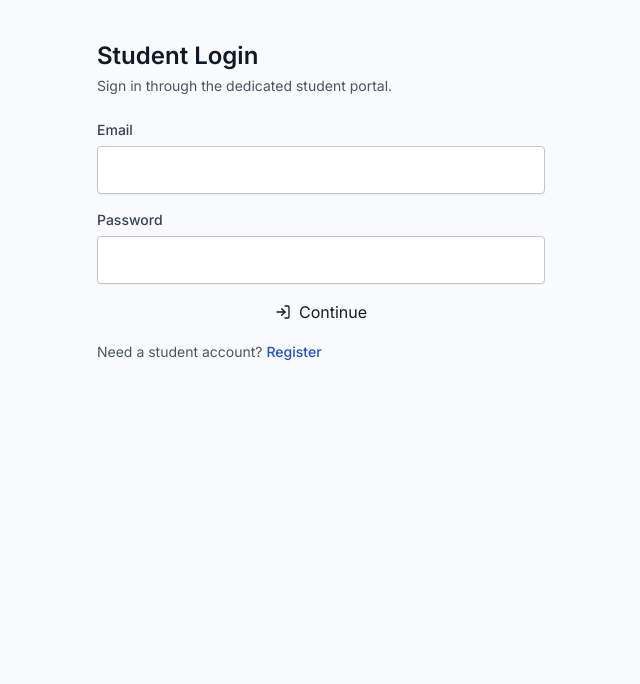
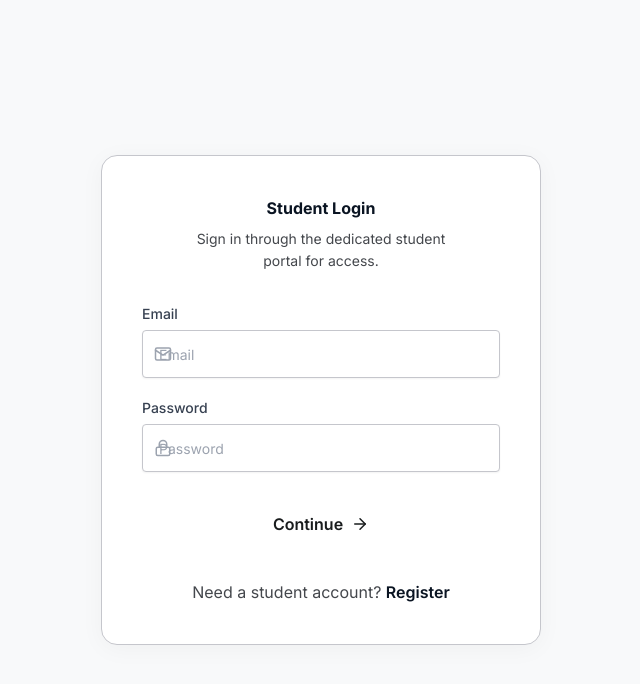
Before and after one commit to abinkr/smart-campus-complaints, a React (Vite) app in the folder frontend/: page /login in a window 1280 px wide. Shown: the top 684 px of the page, without its empty margins (319-959 px from the left). Built offline with nearby package versions, Linux system fonts and the light colour scheme; no server answers.

Commit message:
feat: redesign student login and verify identity screens
- Implement minimalist UI from Stitch mockups
- Add icon support to Input component
- Create OtpInput component for 6-digit verification code

```diff
--- a/frontend/src/components/ui/Input.jsx
+++ b/frontend/src/components/ui/Input.jsx
@@ -12,18 +12,28 @@ const Input = forwardRef(function Input(
   ref
 ) {
   const Element = as;
+  const Icon = props.icon;
 
   return (
     <div className="space-y-1.5">
       <label htmlFor={id} className="block text-sm font-medium text-gray-700">
         {label}
       </label>
-      <Element
-        id={id}
-        ref={ref}
-        className={`input-base ${as === 'textarea' ? 'min-h-[112px]' : ''} ${className}`}
-        {...props}
-      />
+      <div className="relative">
+        {Icon && (
+          <div className="pointer-events-none absolute inset-y-0 left-0 flex items-center pl-3 text-gray-400">
+            <Icon size={18} />
+          </div>
+        )}
+        <Element
+          id={id}
+          ref={ref}
+          className={`input-base ${as === 'textarea' ? 'min-h-[112px]' : ''} ${
+            Icon ? 'pl-10' : ''
+          } ${className}`}
+          {...props}
+        />
+      </div>
       {error ? <p className="text-xs text-red-600">{error}</p> : null}
     </div>
   );
--- /dev/null
+++ b/frontend/src/components/ui/OtpInput.jsx
@@ -0,0 +1,120 @@
+import { forwardRef, useEffect, useRef, useState } from 'react';
+
+const OtpInput = forwardRef(function OtpInput(
+  { id, label, error, onChange, value = '', length = 6, ...props },
+  ref
+) {
+  const [digits, setDigits] = useState(Array(length).fill(''));
+  const inputRefs = useRef([]);
+
+  // Sync internal state with external value
+  useEffect(() => {
+    const newDigits = (value || '').split('').slice(0, length);
+    while (newDigits.length < length) newDigits.push('');
+    setDigits(newDigits);
+  }, [value, length]);
+
+  const triggerChange = (newDigits) => {
+    const newValue = newDigits.join('');
+    if (onChange) {
+      // Mock an event object for react-hook-form
+      onChange({ target: { value: newValue } });
+    }
+  };
+
+  const handleKeyDown = (index, e) => {
+    if (e.key === 'Backspace') {
+      if (!digits[index] && index > 0) {
+        inputRefs.current[index - 1].focus();
+      }
+    }
+  };
+
+  const handleChange = (index, e) => {
+    const val = e.target.value;
+    if (!/^\d*$/.test(val)) return; // Only allow digits
+
+    const newDigits = [...digits];
+
+    // Handle paste of multiple characters
+    if (val.length > 1) {
+      const pastedDigits = val.split('').slice(0, length - index);
+      for (let i = 0; i < pastedDigits.length; i++) {
+        newDigits[index + i] = pastedDigits[i];
+      }
+      setDigits(newDigits);
+      triggerChange(newDigits);
+
+      const nextIndex = Math.min(index + pastedDigits.length, length - 1);
+      inputRefs.current[nextIndex].focus();
+      return;
+    }
+
+    newDigits[index] = val;
+    setDigits(newDigits);
+    triggerChange(newDigits);
+
+    if (val && index < length - 1) {
+      inputRefs.current[index + 1].focus();
+    }
+  };
+
+  const handlePaste = (e) => {
+    e.preventDefault();
+    const pastedData = e.clipboardData.getData('text').slice(0, length).replace(/\D/g, '');
+    if (!pastedData) return;
+
+    const newDigits = [...digits];
+    for (let i = 0; i < length; i++) {
+      newDigits[i] = pastedData[i] || '';
+    }
+    setDigits(newDigits);
+    triggerChange(newDigits);
+
+    const focusIndex = Math.min(pastedData.length, length - 1);
+    inputRefs.current[focusIndex].focus();
+  };
+
+  return (
+    <div className="space-y-1.5 flex flex-col items-center">
+      {label && (
+        <label htmlFor={id} className="block text-sm font-medium text-gray-700 w-full">
+          {label}
+        </label>
+      )}
+
+      {/* Hidden input for react-hook-form registration */}
+      <input
+        type="hidden"
+        id={id}
+        ref={ref}
+        value={digits.join('')}
+        {...props}
+      />
+
+      <div className="flex gap-2 sm:gap-3 justify-center w-full">
+        {digits.map((digit, index) => (
+          <input
+            key={index}
+            ref={(el) => (inputRefs.current[index] = el)}
+            type="text"
+            inputMode="numeric"
+            maxLength={length}
+            value={digit}
+            onChange={(e) => handleChange(index, e)}
+            onKeyDown={(e) => handleKeyDown(index, e)}
+            onPaste={handlePaste}
+            className={`w-10 h-12 sm:w-12 sm:h-14 text-center text-xl font-semibold rounded-lg border bg-white focus:outline-none focus:ring-2 focus:border-transparent transition-shadow ${
+              error
+                ? 'border-red-300 focus:ring-red-500'
+                : 'border-gray-300 focus:ring-blue-500'
+            }`}
+          />
+        ))}
+      </div>
+      {error && <p className="text-xs text-red-600 text-center w-full">{error}</p>}
+    </div>
+  );
+});
+
+export default OtpInput;
--- a/frontend/src/pages/Login.jsx
+++ b/frontend/src/pages/Login.jsx
@@ -1,7 +1,7 @@
 import { zodResolver } from '@hookform/resolvers/zod';
-import { LogIn, ShieldCheck } from 'lucide-react';
+import { ArrowRight, Lock, Mail } from 'lucide-react';
 import { useState } from 'react';
-import { useForm } from 'react-hook-form';
+import { useForm, Controller } from 'react-hook-form';
 import { Link, Navigate, useNavigate } from 'react-router-dom';
 import { toast } from 'react-toastify';
 import { z } from 'zod';
@@ -9,6 +9,7 @@ import { useAuth } from '../hooks/useAuth';
 import { PORTAL_HOME_PATH, PORTAL_ROLE, PORTAL_ROLE_LABEL } from '../portalConfig';
 import Button from '../components/ui/Button';
 import Input from '../components/ui/Input';
+import OtpInput from '../components/ui/OtpInput';
 
 const loginSchema = z.object({
   email: z.string().email('Enter a valid email address.'),
@@ -30,6 +31,7 @@ export default function Login() {
   const { user, login, verifyMfa } = useAuth();
   const [mfaChallenge, setMfaChallenge] = useState(null);
   const [pendingEmail, setPendingEmail] = useState('');
+
   const {
     register,
     handleSubmit,
@@ -41,8 +43,9 @@ export default function Login() {
       password: ''
     }
   });
+
   const {
-    register: registerMfa,
+    control,
     handleSubmit: handleMfaSubmit,
     formState: { errors: mfaErrors, isSubmitting: isVerifying }
   } = useForm({
@@ -82,22 +85,24 @@ export default function Login() {
   }
 
   return (
-    <main className="min-h-screen bg-gray-50 px-4 py-10">
-      <div className="mx-auto max-w-md">
-        <section className="card">
+    <main className="min-h-screen bg-background flex items-center justify-center p-4">
+      <div className="w-full max-w-[440px]">
+        <section className="bg-surface-container-lowest rounded-2xl p-10 shadow-[0_4px_24px_rgba(0,0,0,0.04)] border border-outline-variant text-center">
           {!mfaChallenge ? (
             <>
-              <h1 className="text-2xl font-semibold text-gray-900">{PORTAL_ROLE_LABEL} Login</h1>
-              <p className="mt-1 text-sm text-gray-600">
-                Sign in through the dedicated {PORTAL_ROLE} portal.
+              <h1 className="font-display-sm text-display-sm text-primary font-bold">{PORTAL_ROLE_LABEL} Login</h1>
+              <p className="mt-2 font-body-md text-body-md text-on-surface-variant max-w-[280px] mx-auto">
+                Sign in through the dedicated {PORTAL_ROLE} portal for access.
               </p>
 
-              <form className="mt-6 space-y-4" onSubmit={handleSubmit(onSubmit)}>
+              <form className="mt-8 space-y-5 text-left" onSubmit={handleSubmit(onSubmit)}>
                 <Input
                   id="email"
                   label="Email"
                   type="email"
                   autoComplete="email"
+                  placeholder="Email"
+                  icon={Mail}
                   error={errors.email?.message}
                   {...register('email')}
                 />
@@ -106,46 +111,55 @@ export default function Login() {
                   label="Password"
                   type="password"
                   autoComplete="current-password"
+                  placeholder="Password"
+                  icon={Lock}
                   error={errors.password?.message}
                   {...register('password')}
                 />
-                <Button type="submit" loading={isSubmitting} className="w-full">
-                  <LogIn size={16} />
+
+                <div className="pt-2">
+                  <Button type="submit" loading={isSubmitting} className="w-full h-12 text-base font-semibold rounded-lg flex justify-center items-center gap-2">
                     Continue
+                    {!isSubmitting && <ArrowRight size={18} />}
                   </Button>
+                </div>
               </form>
             </>
           ) : (
             <>
-              <h1 className="text-2xl font-semibold text-gray-900">Verify {PORTAL_ROLE_LABEL} Login</h1>
-              <p className="mt-1 text-sm text-gray-600">
+              <h1 className="font-display-sm text-display-sm text-primary font-bold">Verify Your Identity</h1>
+              <p className="mt-2 font-body-md text-body-md text-on-surface-variant max-w-[300px] mx-auto">
                 Enter the 6-digit code sent to {mfaChallenge.delivery?.destination || pendingEmail}.
               </p>
 
-              <form className="mt-6 space-y-4" onSubmit={handleMfaSubmit(onVerifyMfa)}>
-                <Input
+              <form className="mt-8 space-y-6" onSubmit={handleMfaSubmit(onVerifyMfa)}>
+                <Controller
+                  name="code"
+                  control={control}
+                  render={({ field }) => (
+                    <OtpInput
                       id="code"
-                  label="Verification Code"
-                  inputMode="numeric"
-                  autoComplete="one-time-code"
-                  maxLength={6}
                       error={mfaErrors.code?.message}
-                  {...registerMfa('code')}
+                      {...field}
                     />
-                <Button type="submit" loading={isVerifying} className="w-full">
-                  <ShieldCheck size={16} />
+                  )}
+                />
+
+                <div className="space-y-3 pt-2">
+                  <Button type="submit" loading={isVerifying} className="w-full h-12 text-base font-semibold rounded-full flex justify-center items-center">
                     Verify & Sign In
                   </Button>
-                <Button type="button" variant="secondary" className="w-full" onClick={() => setMfaChallenge(null)}>
+                  <Button type="button" variant="secondary" className="w-full h-12 text-base font-semibold rounded-full border-outline text-primary hover:bg-surface-container-low" onClick={() => setMfaChallenge(null)}>
                     Use a different account
                   </Button>
+                </div>
               </form>
             </>
           )}
 
-          <p className="mt-4 text-sm text-gray-600">
+          <p className="mt-8 font-body-sm text-body-sm text-on-surface-variant">
             Need a {PORTAL_ROLE} account?{' '}
-            <Link to="/register" className="font-medium text-blue-700 hover:text-blue-800">
+            <Link to="/register" className="font-semibold text-primary hover:text-secondary transition-colors">
               Register
             </Link>
           </p>
```
Lines whose indentation alone changed are shown as unchanged.
